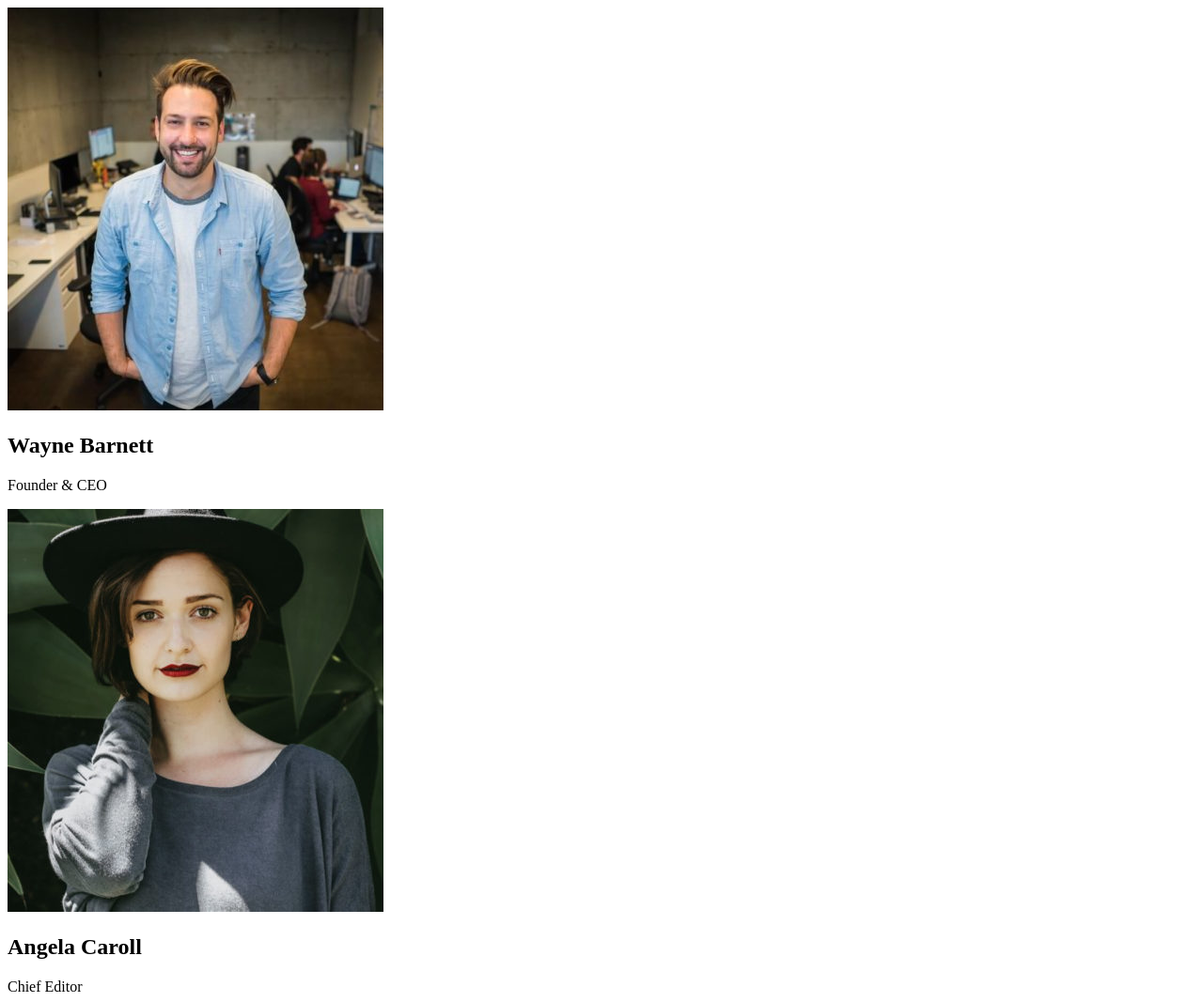
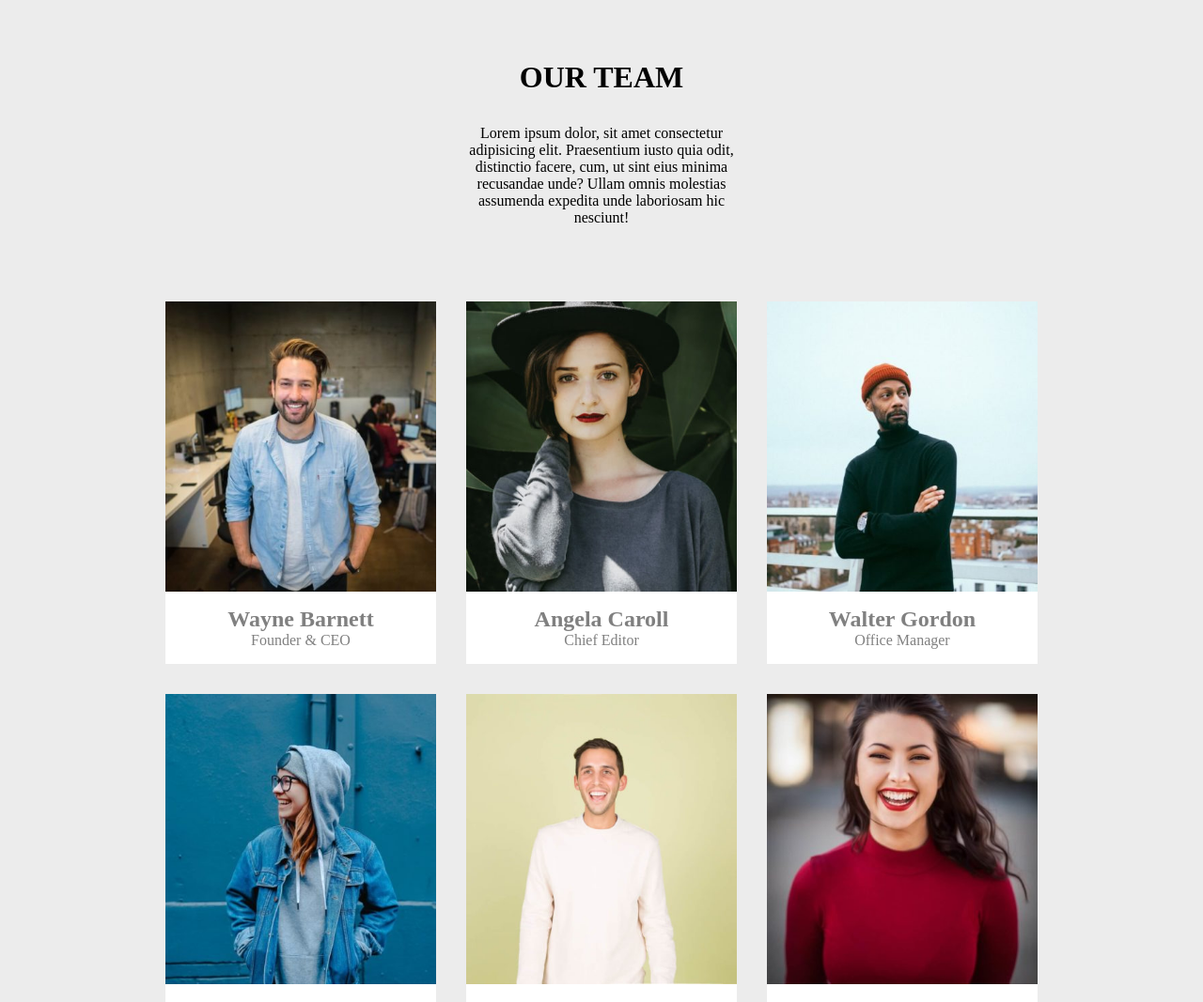
Before and after one commit to MirkoValle/js-our-team, a plain HTML site: page index.html in a window 1280 px wide. Shown: the top 1067 px of the page at 94% size. Drawn offline with Linux system fonts and the light colour scheme.

Commit message:
Added css and organized article on dom

```diff
--- a/css/style.css
+++ b/css/style.css
@@ -0,0 +1,46 @@
+* {
+    margin: 0;
+    padding: 0;
+    box-sizing: border-box;
+}
+
+body {
+    background-color: rgb(236, 236, 236);
+}
+
+header {
+    padding: 4rem 30rem 0;
+    text-align: center;
+}
+
+h1 {
+    padding-bottom: 2rem;
+}
+
+section {
+    display: flex;
+    flex-wrap: wrap;
+    padding: 4rem;
+    margin: auto;
+    justify-content: center;
+    align-items: center;
+}
+
+article {
+    width: calc((100% / 3) - 6rem);
+    display: flex;
+    flex-direction: column;
+    justify-content: center;
+    align-items: center;
+    margin: 1rem;
+    background-color: white;
+    padding-bottom: 1rem;
+    color: gray;
+}
+
+
+
+img {
+    width: 100%;
+    padding-bottom: 1rem;
+}
--- a/index.html
+++ b/index.html
@@ -11,9 +11,16 @@
 
 <body>
 
-    <section class="container">
+    <header>
+        <h1>OUR TEAM</h1>
+        <p>Lorem ipsum dolor, sit amet consectetur adipisicing elit. Praesentium iusto quia odit, distinctio facere,
+            cum, ut
+            sint eius minima recusandae unde? Ullam omnis molestias assumenda expedita unde laboriosam hic nesciunt!</p>
+    </header>
 
-    </section>
+    <main>
+        <section class="container"></section>
+    </main>
 
 
     <script src="js/script.js"></script>
```
